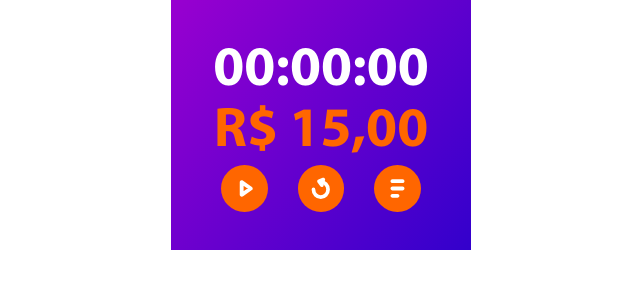
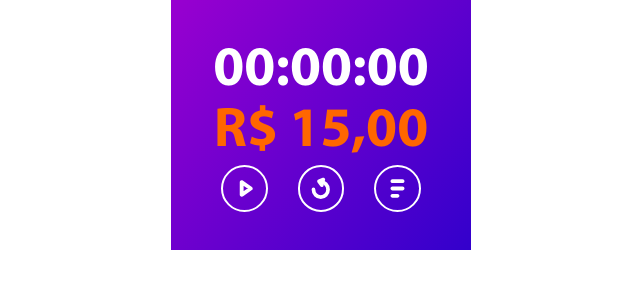
Before and after one commit to Barbara-KCBS/cronometrarAtendimento, a plain HTML site: page index.html in a window 1280 px wide. Shown: the whole page, without its empty margins (319-959 px from the left). Drawn offline with Linux system fonts and the light colour scheme.

Commit message:
Ajustado o CSS dos Botões

```diff
--- a/css/style.css
+++ b/css/style.css
@@ -39,18 +39,24 @@ body{
     width: 200px;
 }
 .botao{
+    background-color: transparent;
+    border: 2px solid #fff;
+    border-radius: 100%;
     display: flex;
     align-items: center;
     justify-content: center;
     width: 3.5em;
     height: 3.5em;
-    background-color: #ff6600;
-    border: none;
-    border-radius: 100%;
-    transition: 200ms;
+    background-image: linear-gradient(45deg, #ff6600 50%, transparent 50%);
+    background-position: 100%;
+    background-size: 400%;
+    transition: background 200ms ease-in-out;
 }
 .botao:hover{
-    background-color: #bb4b00;
+    background-position: 0;
+}
+.botao:active{
+    background-image: linear-gradient(45deg, #ffc49c 50%, transparent 50%)
 }
 
 /* ==========Relatório========== */
```
